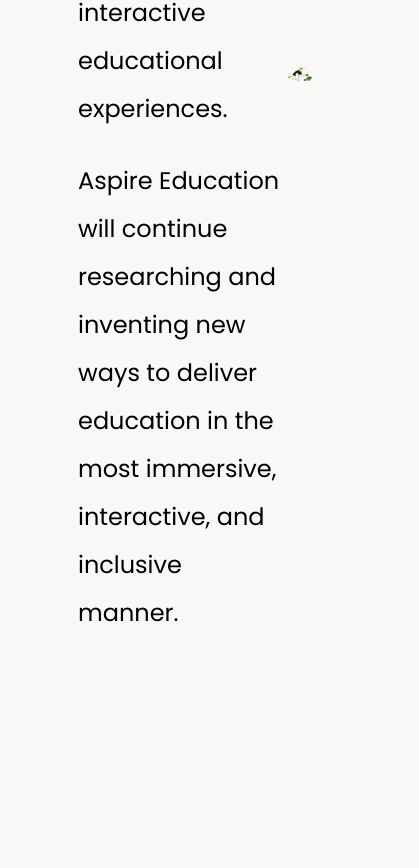
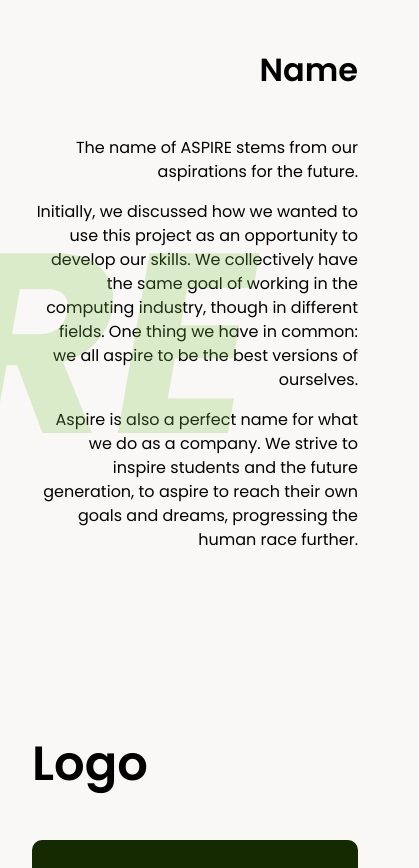
Before and after one commit to shawnanuptra/promo-website, a React (Create React App) app: page /about in a window 390 px wide. Shown: the part 1079-1947 px from the top of the page, 419 px wide, since content can reach past the window. Built offline with nearby package versions, Linux system fonts and the light colour scheme.

Commit message:
made about us into mobile responsive

```diff
--- a/src/AboutUs.css
+++ b/src/AboutUs.css
@@ -71,8 +71,15 @@
     right: 35%;
 }
 
+.logo-title {
+    /* text-align: center; */
+    font-size: 3rem;
+    font-weight: 600;
+}
+
 .logo-content {
     display: flex;
+    flex-direction: column;
     font-family: "Poppins";
     font-style: normal;
     font-weight: 400;
@@ -81,11 +88,38 @@
 
     color: #000000;
     justify-content: center;
-	align-items: center;
+    align-items: flex-start;
 }
 
 .logo-content > .logo {
     border-radius: 10px;
-	margin-left: 50px;
     width: 100%;
 }
+
+@media only screen and (max-width: 768px) {
+    .vision {
+        display: flex;
+        flex-direction: column-reverse;
+    }
+    .about {
+        padding: 2rem;
+    }
+    .about-part {
+        margin-bottom: 10rem;
+    }
+    .about-title {
+        margin: 4rem 0;
+    }
+
+    .about-subtitle {
+        font-size: 2rem;
+    }
+    p {
+        font-size: 1rem;
+        line-height: 1.5;
+    }
+
+    .aspire-text + div {
+        width: 100%;
+    }
+}
--- a/src/AboutUs.js
+++ b/src/AboutUs.js
@@ -44,8 +44,10 @@
                 </div>
 
                 <div className='about-part'>
-                    <h2 className='about-subtitle'>Logo</h2>
+                    <h2 className='logo-title'>Logo</h2>
                     <div className='logo-content'>
+
+                        <img src={Logo} alt='logo' className='logo' />
                         <div>
 
                             <p>Our logo is a growing leaf shaped like a lightbulb. The leaf signifies growth; the growth of our clients, the growth of ourselves, and the growth of the human race as a whole.
@@ -57,7 +59,6 @@
                                 It also signifies the “A-ha!” moment. The moment when we learned something new. The moment when we understood something that we did not understand before. This “A-ha!” moment is something that we strive to give to our students and clients through the means of education.
                             </p>
                         </div>
-                        <img src={Logo} alt='logo' className='logo' />
                     </div>
                 </div>
             </div>
```
Lines whose indentation alone changed are shown as unchanged.
